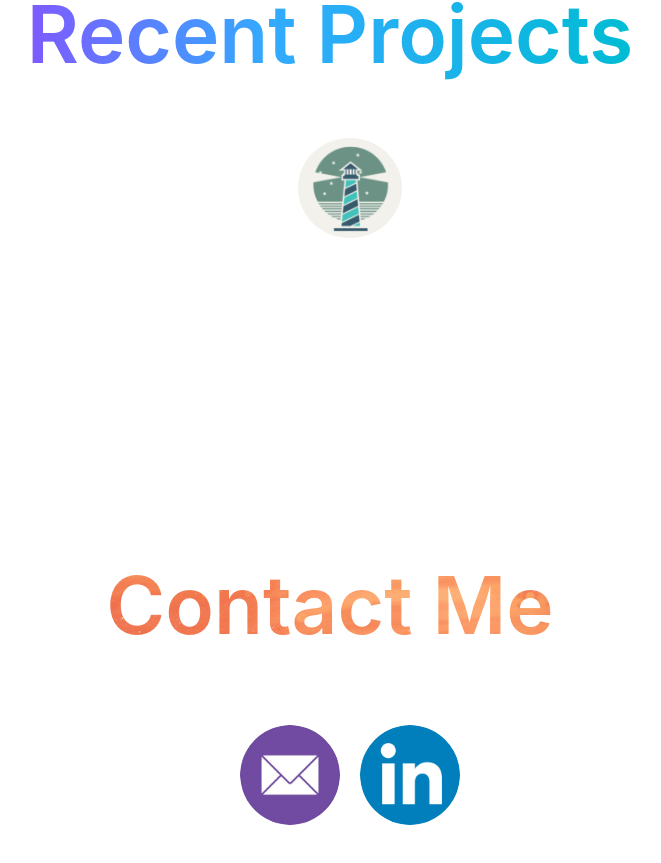
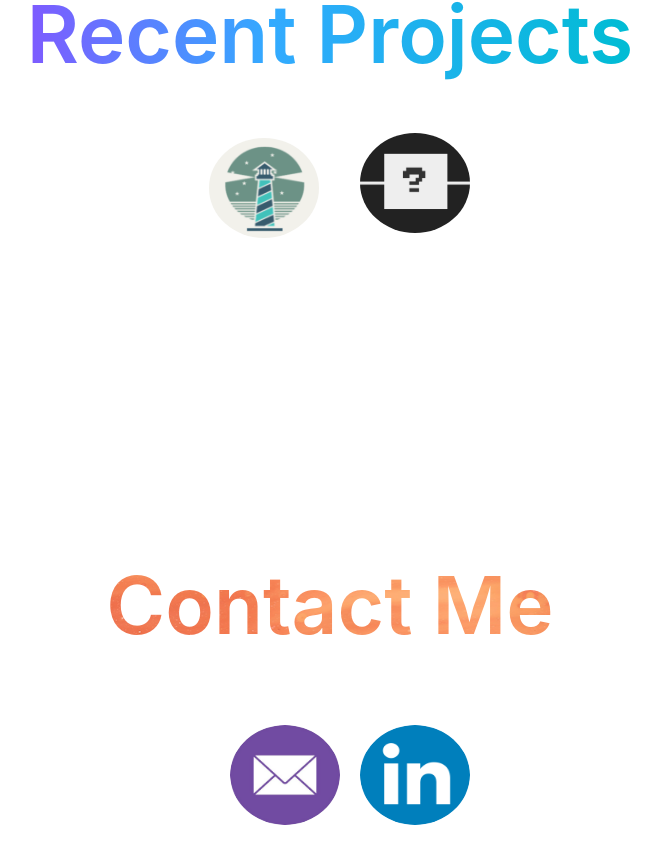
Before and after one commit to juhock/juPortfolioSite, a React (Vite) app: page / in a window 1280 px wide. Shown: the part 773-1636 px from the top of the page, without its empty margins (310-971 px from the left). Built offline with nearby package versions, Linux system fonts and the light colour scheme.

Commit message:
added guessing game

```diff
--- a/src/App.css
+++ b/src/App.css
@@ -121,10 +121,10 @@
 }
 
 .iconPic {
-  max-height: 100px;
+  height: 100px;
   margin: 80px 10px 0px 10px;
-  max-height: 100px;
   border-radius: 50%;
+  width: 110px;
 }
 
 .iconPic {
@@ -134,3 +134,6 @@
 .iconName {
   margin-top: 5px;
 }
+
+#test {
+}
--- a/src/App.jsx
+++ b/src/App.jsx
@@ -2,6 +2,7 @@ import profile from "./assets/profile2.png";
 import emailIcon from "./assets/emailIcon.png";
 import linkedIcon from "./assets/linkedin.png";
 import helpHarborIcon from "./assets/HHicon.png";
+import guessingGameIcon from "./assets/GG2.png";
 
 import "./App.css";
 
@@ -42,18 +43,19 @@ function App() {
                 </a>
               </div>
             </li>
-            {/* <li>
+            <li>
               <div className="icons">
-                <a href="https://helpharbor.onrender.com/">
+                <a href="https://juliasguessinggame.netlify.app">
                   <img
-                    src={helpHarborIcon}
-                    alt="Help Harbor Icon"
+                    src={guessingGameIcon}
+                    alt="Guessing Game Icon"
                     className="iconPic"
+                    id="test"
                   />
-                  <p>Help Harbor</p>
+                  <p>Julia's Guessing Game</p>
                 </a>
               </div>
-            </li> */}
+            </li>
           </ul>
         </div>
       </div>
```
Also changed, not shown: src/assets/GG.png (added), src/assets/GG2.png (added).
